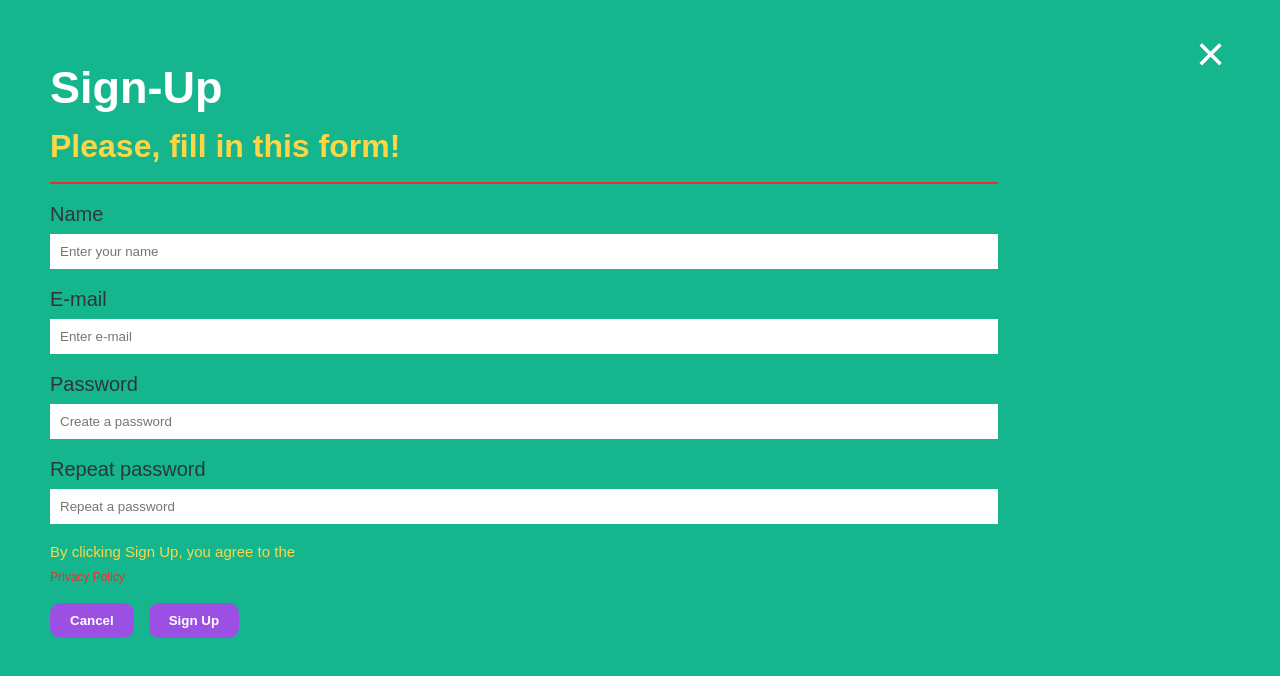
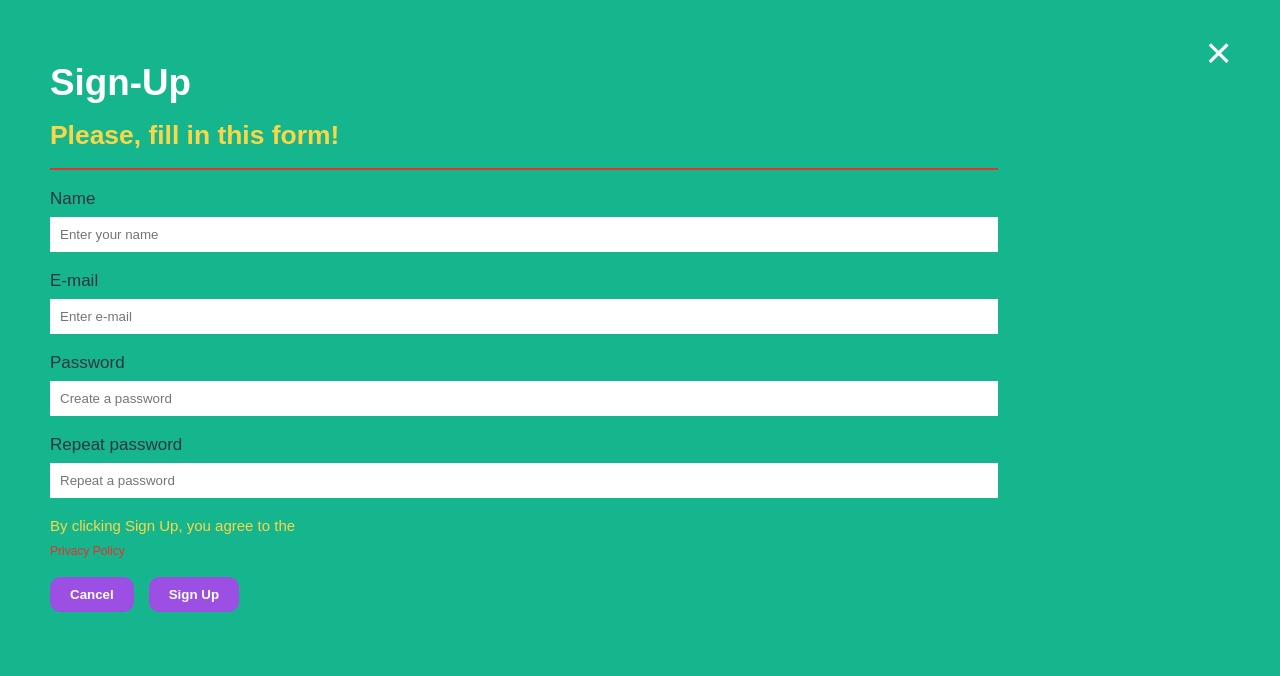
Before and after one commit to Andrei-jk/React-mailing-list, a React (Create React App) app: page / in a window 1280 px wide. Both pictures are taken after a click on the button "Подписаться на рассылку". Shown: the top 676 px of the page. Built offline with nearby package versions, Linux system fonts and the light colour scheme.

Commit message:
an adaptive modal window with a form was made and comments on the code were added

```diff
--- a/src/Components/Subscription/Subscription.jsx
+++ b/src/Components/Subscription/Subscription.jsx
@@ -151,27 +151,54 @@ const Subscription = () => {
   return (
     <div className={subCss.wrapper}>
       <button
-        className={`${subCss.subBtn} ${
+        className={`${subCss.subBtn}
+        // ${
+          subCss.subBtn
+        }: Это основной класс для кнопки, который следует из импортированного CSS-модуля subCss. Он используется для стилизации кнопки.
+        ${
           modalState === "open" || modalState === "closing"
             ? subCss.disappear
             : ""
         }`}
+        //
+
+        //     Условная логика:
+        //         modalState === "open" || modalState === "closing": Здесь проверяется текущее состояние modalState.
+        //             Если modalState равно "open" (модальное окно открыто) или "closing" (модальное окно закрывается), добавляется класс subCss.disappear.
+        //             Если ни одно из этих условий не выполняется, добавляется пустая строка (""), что означает, что класс не будет добавлен.
+
+        // 4. Класс subCss.disappear
+
+        //     Этот класс, вероятно, определен в CSS и используется для изменения стиля кнопки, когда модальное окно открыто или закрывается. Например, он может изменять прозрачность или размеры кнопки, делая ее невидимой или менее заметной.
+
         onClick={openMenu}
+        // Атрибут onClick назначает обработчик событий, который вызывается при нажатии на кнопку.
+        // Когда пользователь нажимает кнопку, вызывается функция openMenu, которая изменяет состояние modalState на 'opening'. Это инициирует процесс открытия модального окна.
       >
         Подписаться на рассылку
       </button>
 
       {modalState !== "closed" && (
         <div
-          className={`${subCss.modalContainer} ${
-            modalState === "open" || modalState === "opening" ? subCss.open : ""
-          } ${modalState === "closing" ? subCss.closing : ""}`}
+          className={
+            `${subCss.modalContainer}
+           ${
+             modalState === "open" || modalState === "opening"
+               ? subCss.open
+               : ""
+             //  Если модальное окно открыто или открывается, добавляется класс subCss.open (в другом случае не добавляется ничего)
+           }
+           ${modalState === "closing" ? subCss.closing : ""}`
+            //  Если модальное окно закрыто или закрывается, добавляется класс subCss.closing (в другом случае не добавляется ничего)
+          }
           onAnimationEnd={handleAnimationEnd}
+          // Этот обработчик срабатывает, когда анимация модального окна завершается, вызывая функцию handleAnimationEnd, которая обновляет состояние.
         >
           <div className={subCss.subscription}>
             <button className={subCss.btn__close} onClick={closeMenu}>
               &times;
             </button>
+            {/* Кнопка закрытия, стилизованная с помощью класса subCss.btn__close. При нажатии вызывается функция closeMenu, которая устанавливает состояние модального окна на 'closing' */}
             <div className={subCss.form} id="form">
               <form className={subCss.content}>
                 <h1>Sign-Up</h1>
@@ -180,6 +207,7 @@ const Subscription = () => {
                 </div>
                 <hr />
                 <label htmlFor="name">Name</label>
+                {/* <label>: Связывает текст с полем ввода по id. */}
                 <input
                   type="text"
                   className={subCss.name}
@@ -187,7 +215,9 @@ const Subscription = () => {
                   name="name"
                   placeholder="Enter your name"
                   required
+                  // required: Обязательно для заполнения.
                   autoComplete="name"
+                  // autoComplete: Подсказка для браузера.
                 />
                 <label htmlFor="email">E-mail</label>
                 <input
@@ -240,6 +270,7 @@ const Subscription = () => {
                   <button type="submit" className={subCss.sign__btn}>
                     Sign Up
                   </button>
+                  {/* Кнопка "Cancel": Закрывает модальное окно, вызывая closeMenu. Кнопка "Sign Up": Отправляет форму (тип submit).*/}
                 </div>
               </form>
             </div>
--- a/src/Components/Subscription/subscription.module.css
+++ b/src/Components/Subscription/subscription.module.css
@@ -40,7 +40,7 @@ css
 }
   Заключение Использование
   will-change помогает браузеру заранее подготовиться к изменениям, что может улучшить производительность анимаций и сделать их болееплавными.Однако не стоит использовать это свойство слишком часто,чтобы избежать излишней нагрузки на память.*/
-  animation: fadeIn .5s ease-out both;
+  animation: fadeIn 0.5s ease-out both;
 }
 /* класс для исчезания кнопки открытия */
 .subBtn.disappear {
@@ -115,7 +115,6 @@ css
     Плавность анимации: Основная анимация (высота и прозрачность) продолжает плавно изменяться от 1% до 100%
    */
 
-
   100% {
     height: 100vh;
     opacity: 1;
@@ -172,14 +171,13 @@ css
 .modalContainer.open {
   animation: modalOpen 1.5s ease both;
   /* для того, чтобы открытая модалка скролилась, надо добавить overflow-y:auto */
-  overflow-y:auto;
+  overflow-y: auto;
   min-height: 100vh;
 }
 
 .modalContainer.closing {
   animation: modalClose 1.5s ease both;
 }
-
 
 .subscription {
   /* padding: 20px calc(100vw - 100%) 20px 60px; */
@@ -209,12 +207,14 @@ css
 }
 .subscription h1 {
   color: white;
-  font-size: 45px;
+  /* font-size: 45px; */
+  font-size: clamp(35px, 2.063rem + 0.62vw, 45px);
   font-weight: 700;
   margin-bottom: 20px;
 }
 .wrapperP {
-  font-size: 32px;
+  /* font-size: 32px; */
+  font-size: clamp(26px, 1.55rem + 0.37vw, 32px);
   font-weight: 700;
   color: rgb(251, 215, 72);
   /* color: blue; */
@@ -244,10 +244,12 @@ hr {
 /* кнопка закрытия окна подписки */
 .btn__close {
   position: absolute;
-  font-size: 50px;
+  /* font-size: 50px; */
+  font-size: clamp(45px, 2.75rem + 0.31vw, 50px);
   font-weight: 200;
   top: 25px;
-  right: 42px;
+  /* right: 42px; */
+  right: clamp(30px, 1.726rem + 0.75vw, 42px);
   cursor: pointer;
   display: inline-block;
   box-shadow: none;
@@ -304,7 +306,8 @@ input[type="checkbox"] {
 }
 label {
   color: rgb(46, 53, 61);
-  font-size: 20px;
+  /* font-size: 20px; */
+  font-size: clamp(17px, 1.025rem + 0.19vw, 20px);
 }
 .check {
   margin-bottom: 20px;
@@ -320,7 +323,6 @@ label {
   border-radius: 10px;
   cursor: pointer;
   transition: 0.4s;
-
 }
 .cansel__btn {
   margin-right: 15px;
@@ -340,6 +342,14 @@ label {
   left: 0;
   touch-action: none; /* Блокируем скролл на мобильных устройствах */
 }
-.btns{
+.btns {
   padding-bottom: 100px;
 }
+@media (max-width: 374px) {
+  .btns {
+    display: flex;
+    flex-direction: column;
+    align-items: flex-start;
+    gap: 15px;
+  }
+}
```
